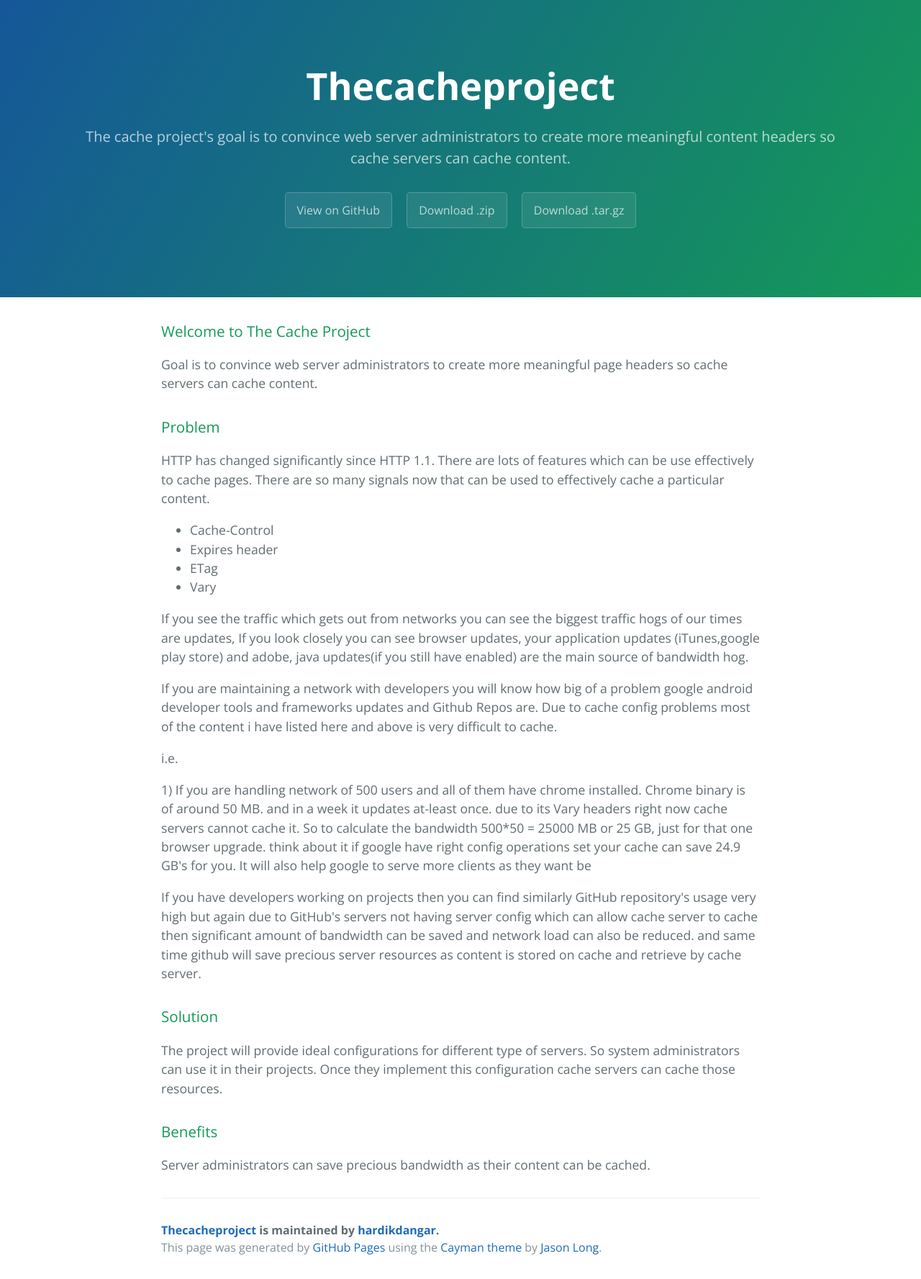
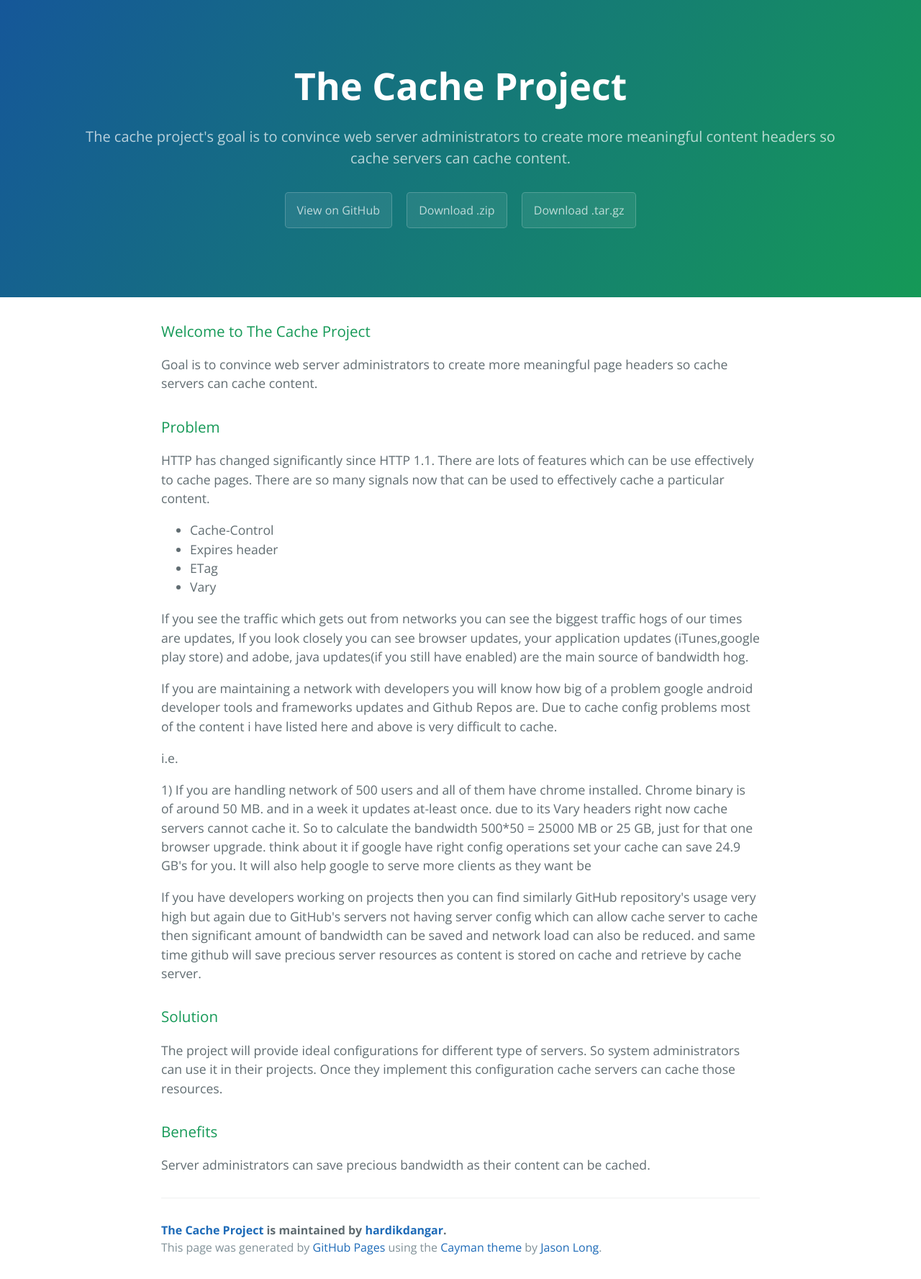
Before and after one commit to hardikdangar/thecacheproject, a plain HTML site: page index.html in a window 1280 px wide. Shown: the whole page at 72% size. Drawn offline with nearby package versions, Linux system fonts and the light colour scheme.

Commit message:
Create gh-pages branch via GitHub

```diff
--- a/index.html
+++ b/index.html
@@ -2,7 +2,7 @@
 <html lang="en-us">
   <head>
     <meta charset="UTF-8">
-    <title>Thecacheproject by hardikdangar</title>
+    <title>The Cache Project by hardikdangar</title>
     <meta name="viewport" content="width=device-width, initial-scale=1">
     <link rel="stylesheet" type="text/css" href="stylesheets/normalize.css" media="screen">
     <link href='https://fonts.googleapis.com/css?family=Open+Sans:400,700' rel='stylesheet' type='text/css'>
@@ -11,7 +11,7 @@
   </head>
   <body>
     <section class="page-header">
-      <h1 class="project-name">Thecacheproject</h1>
+      <h1 class="project-name">The Cache Project</h1>
       <h2 class="project-tagline">The cache project&#39;s goal is to convince web server administrators to create more meaningful content headers so cache servers can cache content.</h2>
       <a href="https://github.com/hardikdangar/thecacheproject" class="btn">View on GitHub</a>
       <a href="https://github.com/hardikdangar/thecacheproject/zipball/master" class="btn">Download .zip</a>
@@ -57,7 +57,7 @@
 <p>Server administrators can save precious bandwidth as their content can be cached.</p>
 
       <footer class="site-footer">
-        <span class="site-footer-owner"><a href="https://github.com/hardikdangar/thecacheproject">Thecacheproject</a> is maintained by <a href="https://github.com/hardikdangar">hardikdangar</a>.</span>
+        <span class="site-footer-owner"><a href="https://github.com/hardikdangar/thecacheproject">The Cache Project</a> is maintained by <a href="https://github.com/hardikdangar">hardikdangar</a>.</span>
 
         <span class="site-footer-credits">This page was generated by <a href="https://pages.github.com">GitHub Pages</a> using the <a href="https://github.com/jasonlong/cayman-theme">Cayman theme</a> by <a href="https://twitter.com/jasonlong">Jason Long</a>.</span>
       </footer>
```
Also changed, not shown: params.json (+1 -1 lines).
